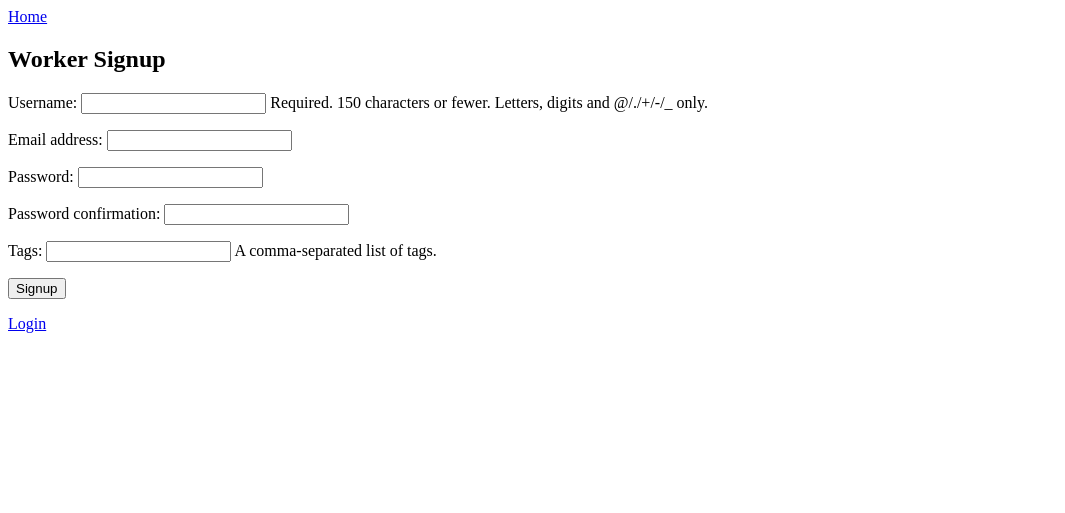
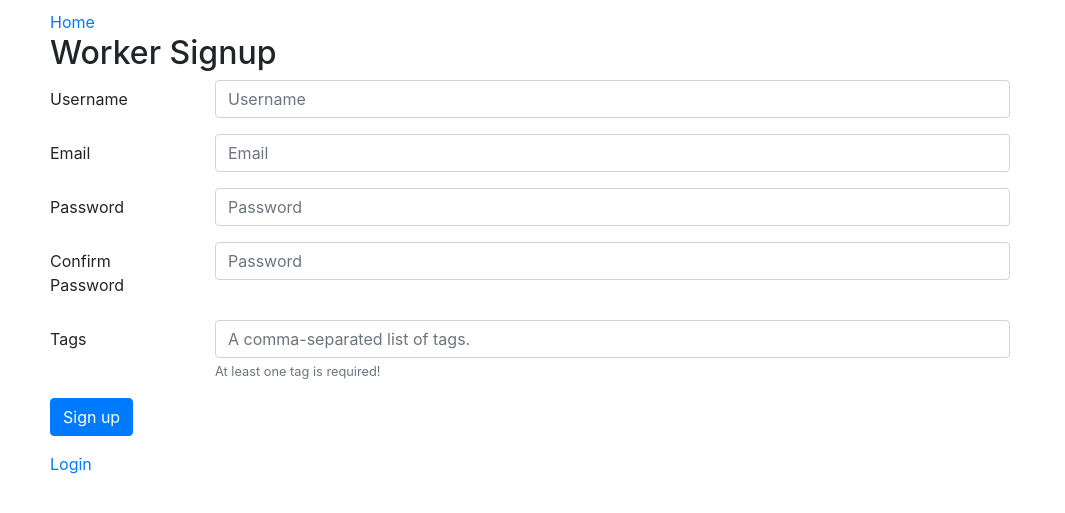
Before and after one commit to Mahdigh8/Lancer, a Django app: page /blog/signup/worker/ in a window 1280 px wide. Shown: the top 513 px of the page, without its empty margins (0-1065 px from the left). Run offline with Django 3.2, Linux system fonts and the light colour scheme; some libraries are stand-ins or nearby versions.

Commit message:
forms updated

```diff
--- a/blog/forms.py
+++ b/blog/forms.py
@@ -116,11 +116,6 @@ class CommentCreateForm(forms.ModelForm):
 		fields = ['body',]
 
 
-class PostCreateForm(forms.ModelForm):
-	class Meta:
-		model = Post
-		fields = ['title','body',]
-
     # def save(self, commit=True):
     #     post = super(EmployerCreateForm, self).save(commit=False)
     #     user.set_password(self.cleaned_data["password1"])
--- a/blog/templates/base.html
+++ b/blog/templates/base.html
@@ -1,15 +1,24 @@
 {% load staticfiles %}
 <!DOCTYPE html>
-<html>
+<html lang="en">
 	<head>
 		<title>{% block title %}{% endblock %}</title>
+		{% block head %}
+		<meta charset="utf-8">
+   		<meta name="viewport" content="width=device-width, initial-scale=1, shrink-to-fit=no">
+		<link rel="stylesheet" href="https://stackpath.bootstrapcdn.com/bootstrap/4.1.1/css/bootstrap.min.css" integrity="sha384-WskhaSGFgHYWDcbwN70/dfYBj47jz9qbsMId/iRN3ewGhXQFZCSftd1LZCfmhktB" crossorigin="anonymous">
+		{%endblock%}
 	</head>
-	<body>
+	<body style="max-width: 75%; margin: 10px 50px 20px;">
 		<div id="content">
 		{{request.user.username}}
 		<a href="{%url 'blog:home'%}">Home</a>
 		{% block content %}
 		{% endblock %}
 		</div>
+		<script src="https://code.jquery.com/jquery-3.3.1.slim.min.js" integrity="sha384-q8i/X+965DzO0rT7abK41JStQIAqVgRVzpbzo5smXKp4YfRvH+8abtTE1Pi6jizo" crossorigin="anonymous">
+		</script>
+		<script src="https://cdnjs.cloudflare.com/ajax/libs/popper.js/1.14.3/umd/popper.min.js" integrity="sha384-ZMP7rVo3mIykV+2+9J3UJ46jBk0WLaUAdn689aCwoqbBJiSnjAK/l8WvCWPIPm49" crossorigin="anonymous"></script>
+		<script src="https://stackpath.bootstrapcdn.com/bootstrap/4.1.1/js/bootstrap.min.js" integrity="sha384-smHYKdLADwkXOn1EmN1qk/HfnUcbVRZyYmZ4qpPea6sjB/pTJ0euyQp0Mk8ck+5T" crossorigin="anonymous"></script>
 	</body>
 </html>
--- a/blog/templates/blog/signup.html
+++ b/blog/templates/blog/signup.html
@@ -1,19 +1,56 @@
 {% extends "base.html" %}
 {% block title %}Signup | {{user_type}}{%endblock%}
 {% block content %}
-<div class="col-sm-6 text-center col-sm-offset-6">
+
 <h2>{{user_type}} Signup</h2>
+
 {%if not user_staff %}
 <form method="post" action="{% url 'blog:worker_signup' %}">
 {%else%}
 <form method="post" action="{% url 'blog:employer_signup' %}">
 {%endif%}
-{% csrf_token %}
-{{ form.as_p }}
-<input type="submit" value="Signup" />
-
+	{% csrf_token %}
+  <div class="form-group row">
+    <label for="id_username" class="col-sm-2 col-form-label">Username</label>
+    <div class="col-sm-10">
+      <input type="text" id="id_username" name="username" class="form-control" placeholder="Username" required>
+    </div>
+  </div>
+  <div class="form-group row">
+    <label for="id_email" class="col-sm-2 col-form-label">Email</label>
+    <div class="col-sm-10">
+      <input type="email" class="form-control" name="email" id="id_email" placeholder="Email" required>
+    </div>
+  </div>
+  <div class="form-group row">
+    <label for="id_password1" class="col-sm-2 col-form-label">Password</label>
+    <div class="col-sm-10">
+      <input type="password" class="form-control" name="password1" id="id_password1" placeholder="Password" required>
+    </div>
+  </div>
+  <div class="form-group row">
+    <label for="id_password2" class="col-sm-2 col-form-label">Confirm Password</label>
+    <div class="col-sm-10">
+      <input type="password" class="form-control" name="password2" id="id_password2" placeholder="Password" required>
+    </div>
+  </div>
+  	{%if not user_staff %}
+	<div class="form-group row">
+	    <label for="id_tags" class="col-sm-2 col-form-label">Tags</label>
+		<div class="col-sm-10">
+		    <input type="text" class="form-control" name="tags" id="id_tags" placeholder="{{form.tags.help_text}}" required>
+		    <small id="passwordHelpBlock" class="form-text text-muted">
+				At least one tag is required!
+			</small>
+	    </div>
+  	</div>
+	{%endif%}
+  <div class="form-group row">
+    <div class="col-sm-10">
+      <button type="submit" class="btn btn-primary">Sign up</button>
+    </div>
+  </div>
 </form>
 
 <p><a href="{% url 'blog:login' %}">Login</a></p>
-</div>
 {% endblock %}
--- a/blog/views.py
+++ b/blog/views.py
@@ -9,7 +9,7 @@ from .utils import unique_slug_generator
 from django.contrib.auth.decorators import login_required
 from .decorators import worker_required, employer_required
 from django.views.generic import DetailView, CreateView, ListView, UpdateView, TemplateView
-from .forms import WorkerCreateForm, EmployerCreateForm, CommentCreateForm, PostCreateForm
+from .forms import WorkerCreateForm, EmployerCreateForm, CommentCreateForm
 from .models import Worker, Post, Comment
 # Create your views here.
 
```
Also changed, not shown: blog/templates/blog/post_create.html (+29 -4 lines), blog/templates/registration/login.html (+24 -19 lines).
